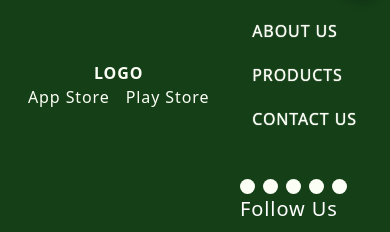
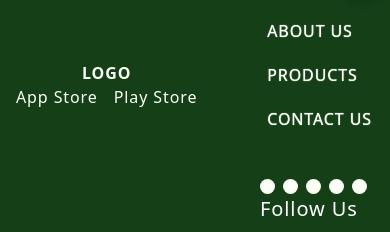
Before and after one commit to Balaji251226/Frontend, a plain HTML site: page product.html in a window 390 px wide. Shown: the part 839-1071 px from the top of the page. Drawn offline with nearby package versions, Linux system fonts and the light colour scheme.

Commit message:
updated footer

```diff
--- a/cart.css
+++ b/cart.css
@@ -160,8 +160,9 @@ body {
   }
   @media (min-width: 1024px) {
     .container {
-        margin-top: 0px !important; /* Remove extra space */
+        margin-top: 0px !important;
         padding-top: 0 !important;
+
     }
 }
 
@@ -249,7 +250,6 @@ body {
     font-size: 15px;
 }
 /* Footer */
-/* Footer */
 .footerContainer {
     background-color: var(--primary);
     color: var(--white);
@@ -282,13 +282,18 @@ body {
    }
 
    .footerItem{
-    margin: 0 5px 20px 0;
-    padding: 5px;
+    margin: 0 10px 20px 0;
    }
 
    .follow{
     margin: 0 15px
    }
+}
+
+@media (width<=400px) {
+    .footerContainer{
+        padding: 0px;
+    }
 }
 .footerItem{
     line-height: 0;
--- a/product.html
+++ b/product.html
@@ -107,7 +107,8 @@
 
 
 <!-- Footer -->
-    <footer class="footerContainer container-fluid py-2 mt-3 d-flex flex-column">
+
+    <footer class="footerContainer py-2 mt-3 d-flex flex-column">
         <div class="d-flex justify-content-between align-items-center">
             <div class="ms-3 d-flex flex-column align-items-center">
                 <a class="navbar-brand footerLogo hover" href="#">LOGO</a>
@@ -117,14 +118,14 @@
                 </div>
             </div>
 
-            <div class="d-flex gap-4 ms-auto me-3 foot">
+            <div class="d-flex gap-4 ms-auto me-2 foot">
                 <a href="#" class="nav-link footerItem hover">ABOUT US</a>
                 <a href="#" class="nav-link footerItem hover">PRODUCTS</a>
                 <a href="#" class="nav-link footerItem hover">CONTACT US</a>
             </div>
         </div>
 
-        <div class="d-grid justify-content-end mt-auto me-3">
+        <div class="d-grid justify-content-end mt-auto me-2">
             <div class="d-flex gap-2 follow">
                 <div class="circle"></div>
                 <div class="circle"></div>
@@ -136,6 +137,5 @@
         </div>
     </footer>
 
-    <script src="https://cdn.jsdelivr.net/npm/bootstrap@5.3.3/dist/js/bootstrap.bundle.min.js" integrity="sha384-YvpcrYf0tY3lHB60NNkmXc5s9fDVZLESaAA55NDzOxhy9GkcIdslK1eN7N6jIeHz" crossorigin="anonymous"></script>
- </body>
+    <script src="https://cdn.jsdelivr.net/npm/bootstrap@5.3.3/dist/js/bootstrap.bundle.min.js" integrity="sha384-YvpcrYf0tY3lHB60NNkmXc5s9fDVZLESaAA55NDzOxhy9GkcIdslK1eN7N6jIeHz" crossorigin="anonymous"></script> </body>
  </html>
```
